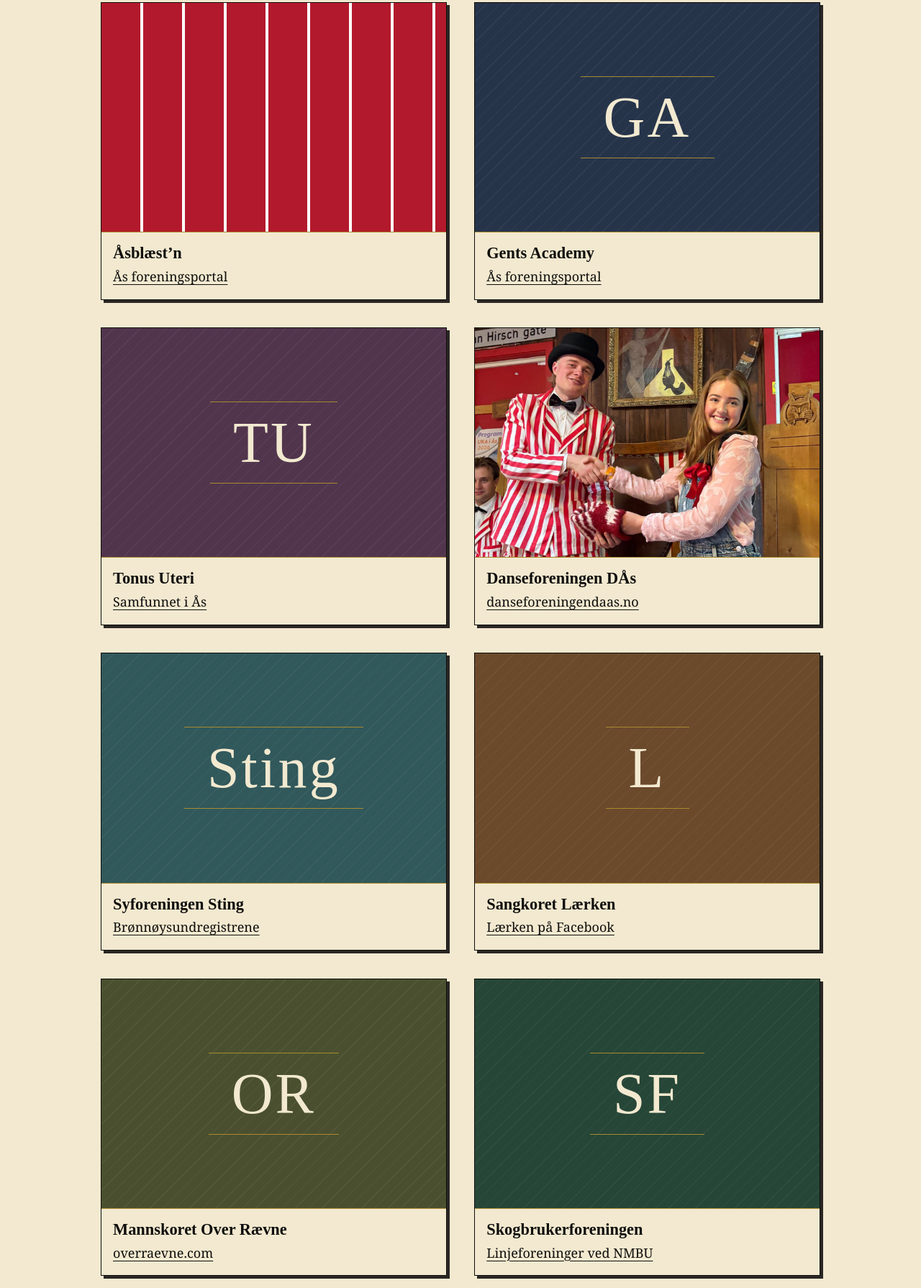
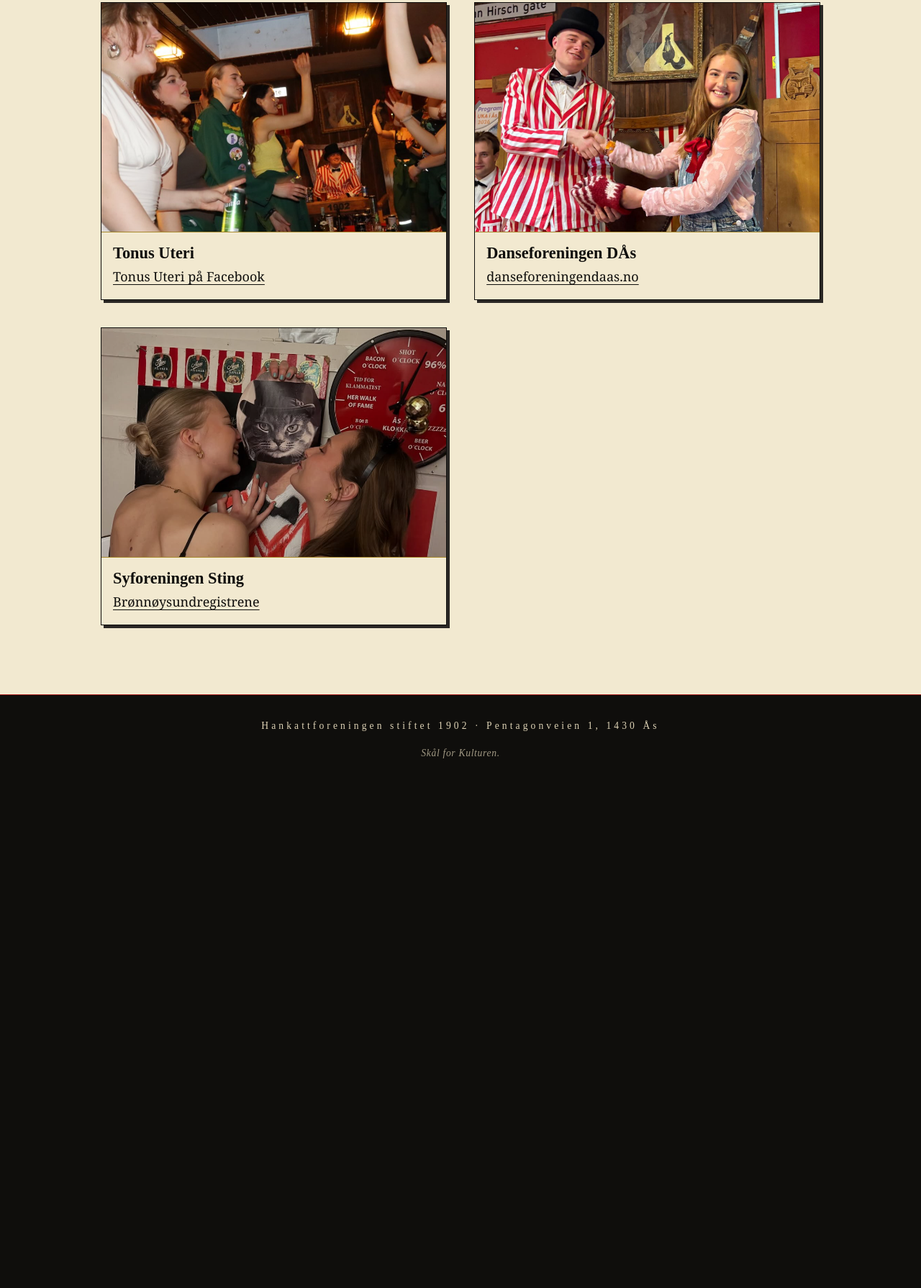
Before and after one commit to Halvorgb11/Hankattforeningenst1902, a plain HTML site: page treenighet.html in a window 1280 px wide. Shown: the part 2690-4480 px from the top of the page at 72% size. After the commit the page ends 3781 px from the top, so only its background shows below. Drawn offline with Linux system fonts and the light colour scheme; a web font is replaced by a local one.

Commit message:
Oppdater diplomatiske relasjoner med nye bilder

```diff
--- a/css/treenighet.css
+++ b/css/treenighet.css
@@ -96,27 +96,6 @@
   border-bottom: 1px solid var(--gold);
 }
 
-.relation-photo-asblaestn {
-  background: repeating-linear-gradient(90deg, #b3192c 0 54px, #fff 54px 58px);
-}
-
-.relation-monogram {
-  display: grid;
-  place-items: center;
-  background-color: var(--monogram-background);
-  background-image: repeating-linear-gradient(135deg, transparent 0 12px, rgb(255 255 255 / 5%) 12px 13px);
-  color: var(--paper);
-  font-family: 'IM Fell English SC', serif;
-  font-size: clamp(2.5rem, 7vw, 5rem);
-  letter-spacing: 0.04em;
-  line-height: 1;
-}
-
-.relation-monogram span {
-  padding: 0.2em 0.4em;
-  border-block: 1px solid var(--gold);
-}
-
 .relation-details {
   display: grid;
   grid-template-columns: 4.25rem minmax(0, 1fr);
--- a/treenighet.html
+++ b/treenighet.html
@@ -109,33 +109,11 @@
             </div>
           </article>
           <article class="relation-card">
-            <div class="relation-photo relation-photo-asblaestn" aria-hidden="true"></div>
-            <div class="relation-details relation-details-without-logo">
-              <div>
-                <h3>Åsblæst’n</h3>
-                <a href="https://as.foreningsportal.no/foreninger#:~:text=%C3%85sbl%C3%A6st%27n">Ås foreningsportal</a>
-              </div>
-            </div>
-          </article>
-          <article class="relation-card">
-            <div class="relation-photo relation-monogram" style="--monogram-background: #26344a;" aria-hidden="true">
-              <span>GA</span>
-            </div>
-            <div class="relation-details relation-details-without-logo">
-              <div>
-                <h3>Gents Academy</h3>
-                <a href="https://as.foreningsportal.no/foreninger#:~:text=Gents%20Academy">Ås foreningsportal</a>
-              </div>
-            </div>
-          </article>
-          <article class="relation-card">
-            <div class="relation-photo relation-monogram" style="--monogram-background: #51354d;" aria-hidden="true">
-              <span>TU</span>
-            </div>
+            <img class="relation-photo" src="images/Tonus%20relasjon.png" alt="Bilete frå Tonus Uteri" width="856" height="647" loading="lazy">
             <div class="relation-details relation-details-without-logo">
               <div>
                 <h3>Tonus Uteri</h3>
-                <a href="https://www.samfunnetiaas.no/lag-og-foreninger-ikke-bruk-heller#:~:text=Tonus%20Uteri">Samfunnet i Ås</a>
+                <a href="https://www.facebook.com/tonusuteri">Tonus Uteri på Facebook</a>
               </div>
             </div>
           </article>
@@ -149,57 +127,11 @@
             </div>
           </article>
           <article class="relation-card">
-            <div class="relation-photo relation-monogram" style="--monogram-background: #31585b;" aria-hidden="true">
-              <span>Sting</span>
-            </div>
+            <img class="relation-photo" src="images/Sting%20relasjon.png" alt="Bilete frå Syforeningen Sting" width="922" height="597" loading="lazy">
             <div class="relation-details relation-details-without-logo">
               <div>
                 <h3>Syforeningen Sting</h3>
                 <a href="https://virksomhet.brreg.no/nb/oppslag/enheter/834117592">Brønnøysundregistrene</a>
-              </div>
-            </div>
-          </article>
-          <article class="relation-card">
-            <div class="relation-photo relation-monogram" style="--monogram-background: #6b492b;" aria-hidden="true">
-              <span>L</span>
-            </div>
-            <div class="relation-details relation-details-without-logo">
-              <div>
-                <h3>Sangkoret Lærken</h3>
-                <a href="https://www.facebook.com/SangkoretLaerken">Lærken på Facebook</a>
-              </div>
-            </div>
-          </article>
-          <article class="relation-card">
-            <div class="relation-photo relation-monogram" style="--monogram-background: #4a502f;" aria-hidden="true">
-              <span>OR</span>
-            </div>
-            <div class="relation-details relation-details-without-logo">
-              <div>
-                <h3>Mannskoret Over Rævne</h3>
-                <a href="https://www.overraevne.com/">overraevne.com</a>
-              </div>
-            </div>
-          </article>
-          <article class="relation-card">
-            <div class="relation-photo relation-monogram" style="--monogram-background: #264637;" aria-hidden="true">
-              <span>SF</span>
-            </div>
-            <div class="relation-details relation-details-without-logo">
-              <div>
-                <h3>Skogbrukerforeningen</h3>
-                <a href="https://www.nmbu.no/fakulteter/fakultet-miljovitenskap-og-naturforvaltning/linjeforeninger#:~:text=Skogbrukerforeningen">Linjeforeninger ved NMBU</a>
-              </div>
-            </div>
-          </article>
-          <article class="relation-card">
-            <div class="relation-photo relation-monogram" style="--monogram-background: #6b3f35;" aria-hidden="true">
-              <span>BF</span>
-            </div>
-            <div class="relation-details relation-details-without-logo">
-              <div>
-                <h3>Budeieforeningen</h3>
-                <a href="https://as.foreningsportal.no/foreninger#:~:text=Budeieforeninga%20i%20%C3%85s">Ås foreningsportal</a>
               </div>
             </div>
           </article>
```
Also changed, not shown: images/Sting relasjon.png (added), images/Tonus relasjon.png (added).
